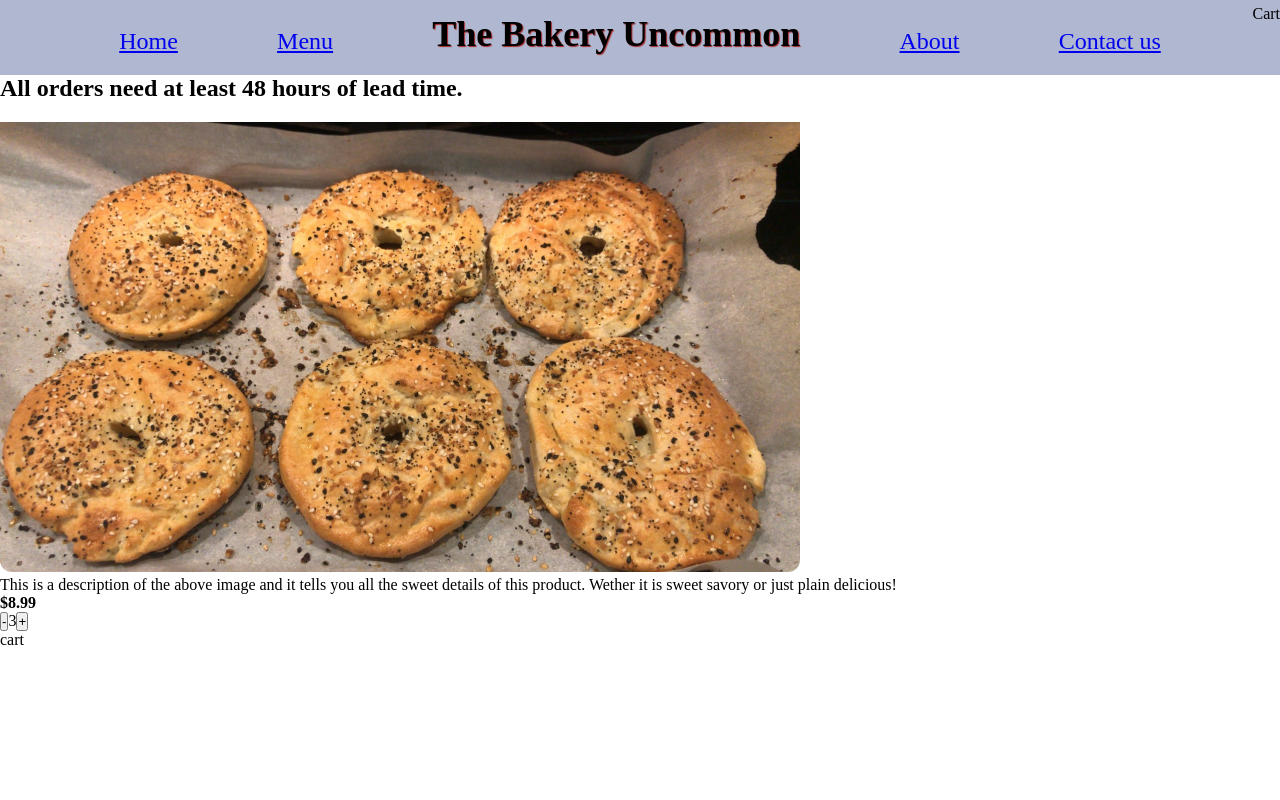
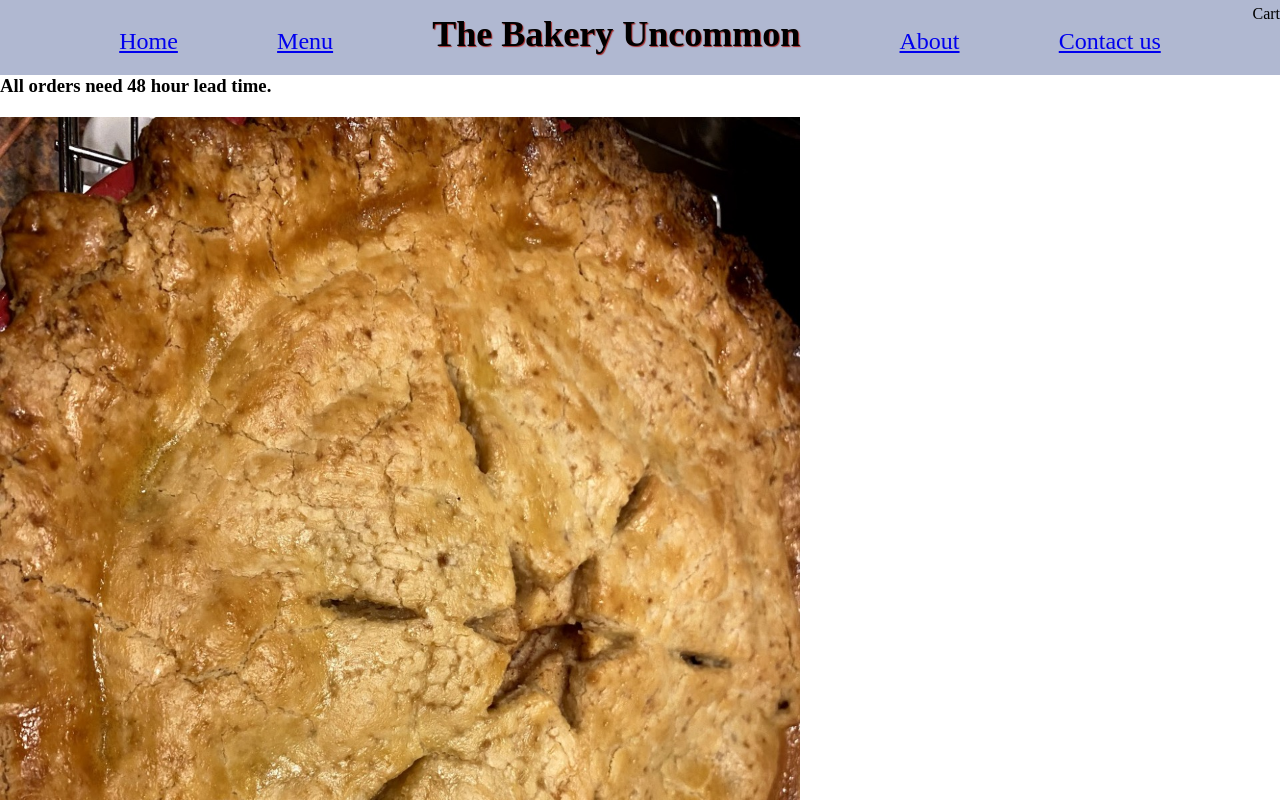
Before and after one commit to davidl117/The-Bakery-Uncommon, a React (Create React App) app: page /Menu in a window 1280 px wide. Shown: the top 800 px of the page. Built offline with nearby package versions, Linux system fonts and the light colour scheme.

Commit message:
added props and counter functionality

```diff
--- a/src/App.js
+++ b/src/App.js
@@ -3,7 +3,7 @@ import {Routes, Route} from 'react-router-dom';
 import "./styles.css";
 import Navigation from './Components/NavigationBar';
 import Hero from './Components/Hero';
-import Menu from './Components/Menu';
+import DisplayBakery from './Components/Menu'
 
 export default function App() {
   return (
@@ -12,7 +12,7 @@ export default function App() {
       {/* <Hero /> */}
       <Routes>
         <Route path='/' element={<Hero/>} />
-        <Route path='/Menu' element={<Menu/>}/>
+        <Route path='/Menu' element={<DisplayBakery/>}/>
         <Route path='/About'/>
         <Route path='/Contact'/>
       </Routes>
--- a/src/Components/Menu.js
+++ b/src/Components/Menu.js
@@ -1,25 +1,65 @@
-import React from "react";
+import React, { useState } from "react";
+import BakeryGoods from "./bakery_goods.json";
 
-export default function Menu() {
+
+export default function DisplayBakery() {
+
+    const bake = BakeryGoods.map(baked => {
+        return (
+        <Menu
+                key={baked.id}
+                image={baked.image}
+                name={baked.name}
+                description={baked.description}
+                price={baked.price}
+                ingredients={baked.ingredients} />
+        )
+    })
+
+    return (
+        <div>
+            <h3>All orders need 48 hour lead time.</h3>
+            {bake}
+        </div>
+    );
+}
+
+function Menu({ name, image, description, price}) {
+
+    const [count, setCount] = useState(0);
+
+    function Add() {
+        return (
+        setCount(count + 1 )
+        )
+    }
+
+    function Subtract() {
+        if (count <= 0){
+            return
+        }else {
+        return (
+        setCount(count - 1 )
+        )
+        }
+    }
+
 
     // need state of count, price props, description props, image props,
     // props for varying order types of certain items eg: 1 bagel price, 6 bagels price, 12 bagel price
 
     return (
         <>
-        <h2>All orders need at least 48 hours of lead time.</h2>
         <article>
-            <img src="./images/bagel.jpeg"/>
-            <p>This is a description of the above image and it tells you all the
-                sweet details of this product. Wether it is sweet savory or just plain delicious!
-            </p>
+            <img src={image} />
+            <p>{name}</p>
+            <p>{description}</p>
             <div className="cart-counter">
-                <h4>$8.99</h4>
-                <button>-</button><span><span>3</span><button>+</button></span>
+                <h4>${price}</h4>
+                <button onClick={Subtract}>-</button><span><span>{count}</span><button onClick={Add}>+</button></span>
                 <p>cart</p>
             </div>
         </article>
         </>
-
-    )
+    );
 }
```
